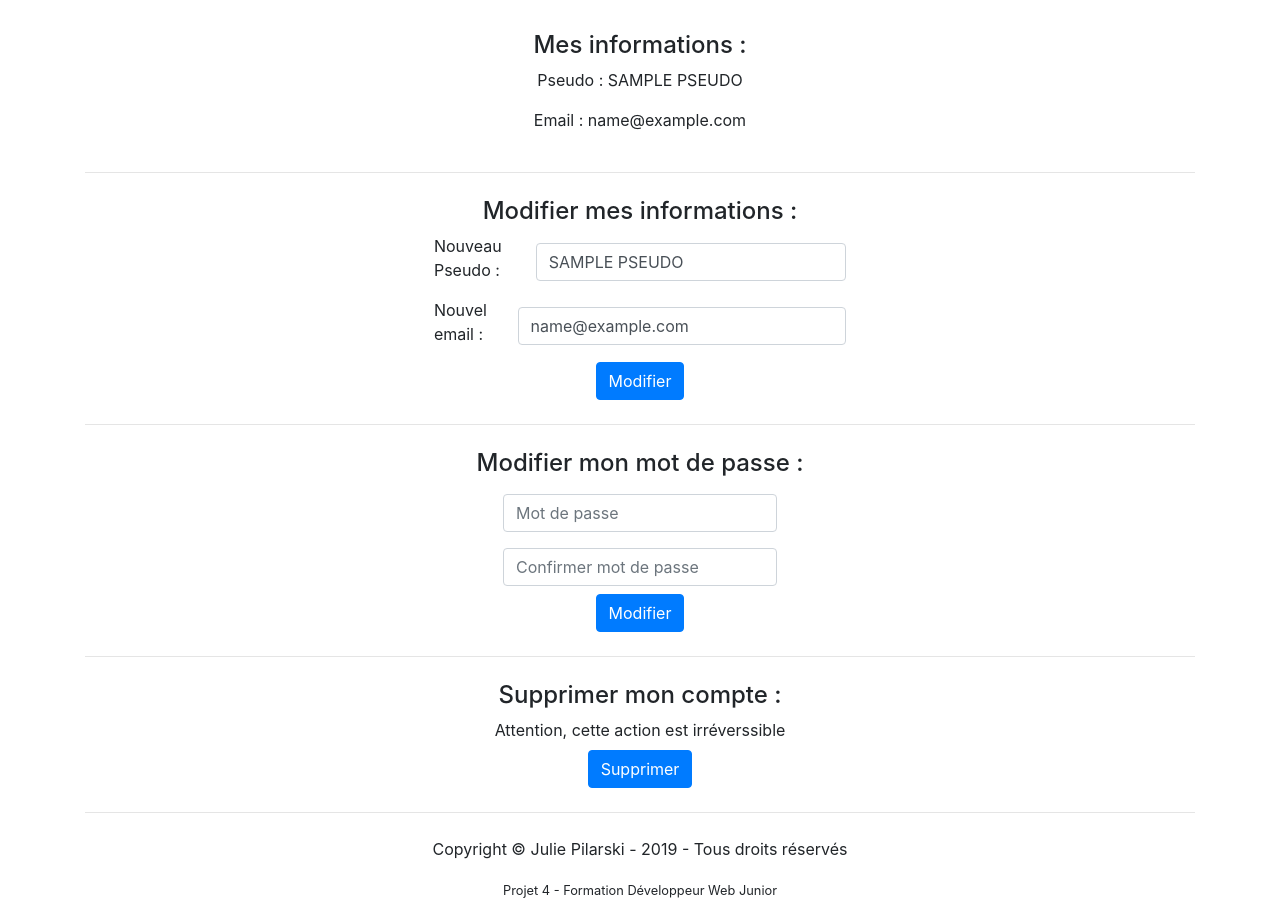
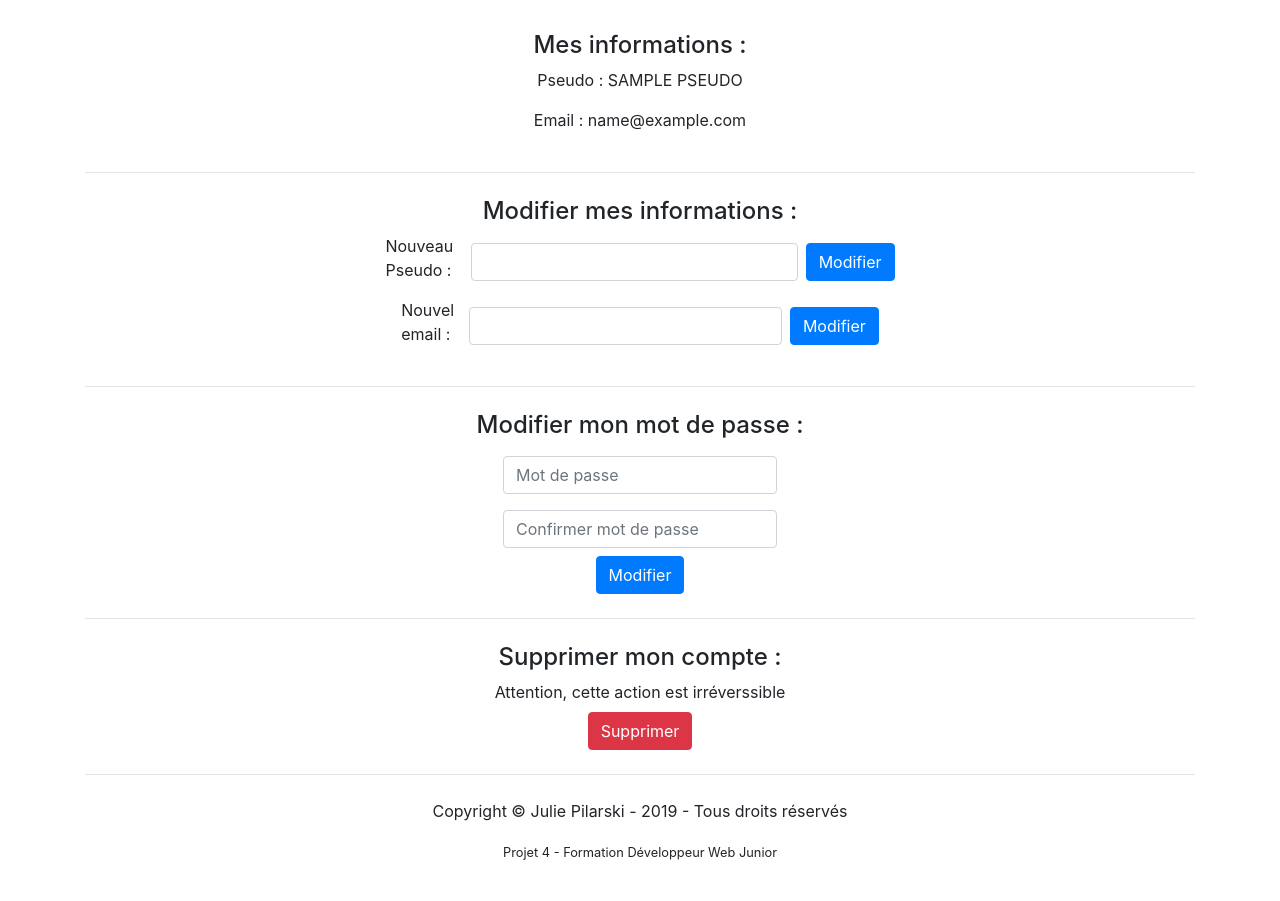
Before and after one commit to ysoline/blog, a PHP site: template Views/Frontend/profilVIew.php in a window 1280 px wide. Shown: the part 554-1455 px from the top of the page. After the commit the page ends 1414 px from the top, so only its background shows below. Run offline with PHP 8.4, Linux system fonts and the light colour scheme; the template is opened without the code that fills it: most values are stand-ins (such as "Sample title", 1, 10 or a date in 2020); some libraries are stand-ins or nearby versions.

Commit message:
Vérification pseudo et mail lors d'édition de profil

```diff
--- a/Controllers/AuthController.php
+++ b/Controllers/AuthController.php
@@ -12,9 +12,9 @@ class AuthController
     {
 
         $userManager = new UserManager;
-        $userCheck = $userManager->getPseudo(htmlspecialchars($_POST['pseudo']));
-        $userMail = $userManager->getMail(htmlspecialchars($_POST['email']));
-        $passHach = htmlspecialchars($_POST['pass']);
+        $userCheck = $userManager->getPseudo(($_POST['pseudo']));
+        $userMail = $userManager->getMail(($_POST['email']));
+        $passHach = ($_POST['pass']);
 
         if ($userCheck == 0) {
             if ($_POST['pass'] == $_POST['pass2']) {
--- a/Views/Frontend/profilVIew.php
+++ b/Views/Frontend/profilVIew.php
@@ -11,26 +11,26 @@
 <h4 class="text-center">Modifier mes informations :</h4>
 <div class='d-flex justify-content-center'>
 
-    <form class="form-signin" action="index.php?action=editProfil" method='POST'>
+    <form class="form-signin" action="index.php?action=editPseudo" method='POST'>
 
-        <div class="flex-nowrap justify-content-center">
-
-            <div class="d-inline-flex justify-content-end mb-2 align-items-center">
+        <div class="d-flex justify-content-end mb-2 align-items-center">
             <label>Nouveau Pseudo :</label>
-                <input class="form-control" type="text" id="pseudo" name="pseudo" value="<?= strtoupper($getUser['pseudo']) ?>">
+            <input class="form-control" type="text" id="pseudo" name="pseudo" required>
+            <input type="submit" class='btn btn-primary ml-2' value="Modifier">
         </div>
+    </form>
+</div>
+<div class='d-flex justify-content-center'>
+    <form class="form-signin" action="index.php?action=editMail" method='POST'>
 
         <div class=" d-flex justify-content-end mb-2 align-items-center">
             <label>Nouvel email :</label>
-                <input class="form-control" type="email" id="email" name="email" value="<?= $getUser['email'] ?>">
-            </div>
-
-            <div class="d-flex justify-content-center mt-2">
-                <input type="submit" class='btn btn-primary' value="Modifier">
-            </div>
+            <input class="form-control" type="email" id="email" name="email" required>
+            <input type="submit" class='btn btn-primary ml-2' value="Modifier">
         </div>
     </form>
 </div>
+
 <hr class="my-4">
 <h4 class="text-center">Modifier mon mot de passe :</h4>
 <div class='d-flex justify-content-center'>
@@ -66,7 +66,7 @@
         <label>Attention, cette action est irréverssible</label>
 
         <div class="d-flex justify-content-center">
-                <input type="submit" class='btn btn-primary' value="Supprimer">
+            <input type="submit" class='btn btn-danger' value="Supprimer">
         </div>
     </div>
 </form>
```
Also changed, not shown: Controllers/UserController.php (+33 -3 lines), Models/Manager/UserManager.php (+17 -5 lines), index.php (+13 -5 lines). Lines whose indentation alone changed are shown as unchanged.
